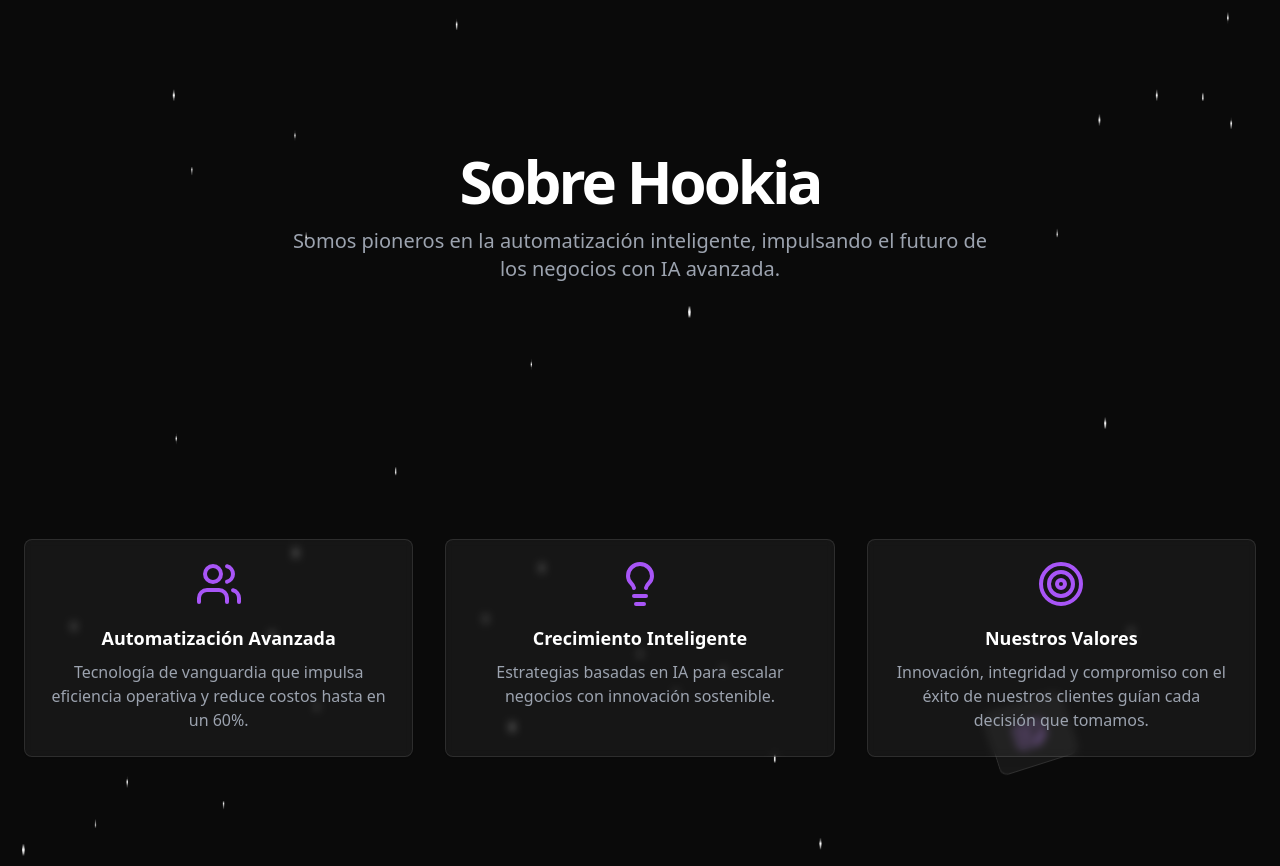
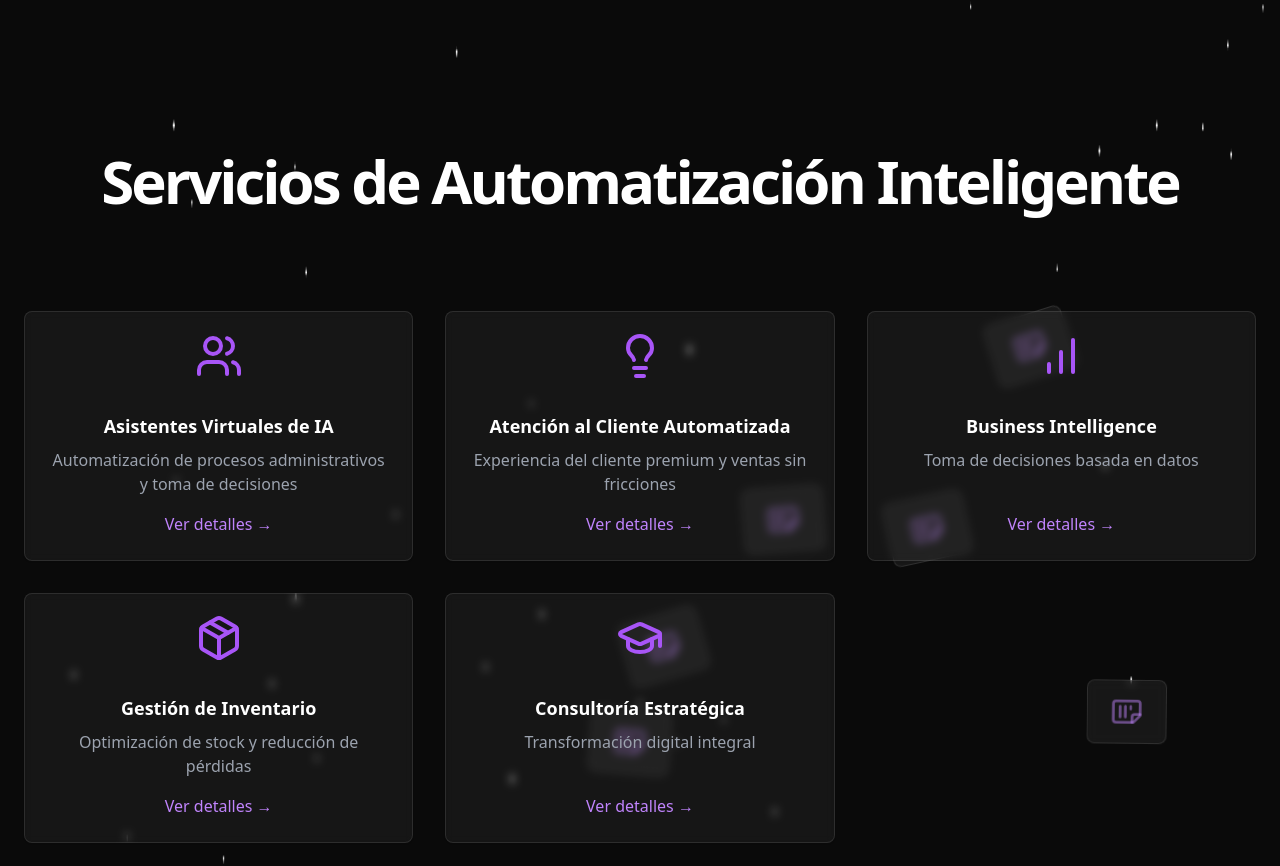
Before and after one commit to CedeJostin/Hookia, a Next.js app in the folder qtrustai/: page / in a window 1280 px wide. Shown: the part 766-1632 px from the top of the page. Built offline with nearby package versions, Linux system fonts and the light colour scheme.

Commit message:
Agregar componente Modal: implementar un modal reutilizable con diseño y funcionalidad básica.

```diff
--- a/qtrustai/app/page.js
+++ b/qtrustai/app/page.js
@@ -1,52 +1,90 @@
-import Hero from "@/components/hero"
-import Navbar from "@/components/navbar"
-import { SparklesCore } from "@/components/sparkles"
-import { FloatingPaper } from "@/components/floating-paper"
-import ChatComponent from "@/components/ui/chat"
-import { Card, CardContent } from "@/components/ui/card"
-import { Users, Lightbulb, Target } from "lucide-react"
-import Link from "next/link"
-import { Button } from "@/components/ui/button"
-import { Metadata } from "next"
-import Head from "next/head"
+"use client";
+import Hero from "@/components/hero";
+import Navbar from "@/components/navbar";
+import { SparklesCore } from "@/components/sparkles";
+import { FloatingPaper } from "@/components/floating-paper";
+import ChatComponent from "@/components/ui/chat";
+import { Card, CardContent } from "@/components/ui/card";
+import { Users, Lightbulb, BarChart, Package, GraduationCap } from "lucide-react";
+import { useState } from 'react';
+import Head from "next/head";
 
-export const metadata = {
-  metadataBase: new URL('https://hookia.com'),
-  title: "Hookia | Automatización Inteligente con IA para Negocios",
-  description: "Impulsa tu empresa con soluciones de IA avanzada. Automatización de procesos, análisis predictivo y toma de decisiones inteligentes para transformar tu negocio.",
-  keywords: ["automatización inteligente", "IA para negocios", "soluciones de IA", "transformación digital"],
-  openGraph: {
-    type: 'website',
-    locale: 'es_ES',
-    alternateLocale: ['es_CR'],
-    url: 'https://hookia.com',
-    siteName: 'Hookia',
-    images: [{
-      url: "/og-image.jpg",
-      width: 1200,
-      height: 630,
-      alt: 'Hookia - Automatización Inteligente con IA'
-    }]
-  },
-  robots: {
-    index: true,
-    follow: true,
-    googleBot: {
-      index: true,
-      follow: true,
-      'max-image-preview': 'large',
-    },
-  },
-  alternates: {
-    canonical: 'https://hookia.com',
-    languages: {
-      'es-ES': 'https://hookia.com',
-      'es-CR': 'https://cr.hookia.com'
-    }
-  }
-}
+
 
 export default function Home() {
+  const [selectedFeature, setSelectedFeature] = useState(null);
+  const [isModalOpen, setIsModalOpen] = useState(false);
+
+  const features = [
+    {
+      icon: <Users className="h-12 w-12 mb-4 text-purple-500 mt-5" />,
+      title: "Asistentes Virtuales de IA",
+      shortDescription: "Automatización de procesos administrativos y toma de decisiones",
+      fullDescription: `Algoritmos avanzados de IA (Toma de decisiones basada en árboles de decisión y machine learning).
+
+Secretaría Autónoma 24/7:
+- Automatización de agendas (agendar, reprogramar o cancelar citas en segundos)
+- Envío inteligente de recordatorios multicanales (email, SMS, WhatsApp)
+- Alertas proactivas para evitar conflictos o sobrecupos
+
+Beneficio clave: Libera hasta 15 horas semanales en gestión operativa.`
+    },
+    {
+      icon: <Lightbulb className="h-12 w-12 mb-4 text-purple-500 mt-5" />,
+      title: "Atención al Cliente Automatizada",
+      shortDescription: "Experiencia del cliente premium y ventas sin fricciones",
+      fullDescription: `Gestión de Clientes en Tiempo Real:
+- Reservas autogestionables por el cliente (web, app, redes sociales)
+- Confirmaciones automáticas con recordatorios escalonados (24h y 1h antes)
+- Integración con calendarios digitales (Google Calendar, Outlook)
+
+Ventas y Facturación Inteligente:
+- Chatbots conversacionales para resolver dudas y recomendar productos
+- Procesamiento de pedidos con notificación instantánea al equipo
+- Facturación electrónica integrada (SAT-compatible y con sistemas como SAP)
+
+Beneficio clave: Aumenta las ventas recurrentes un 30% con seguimiento automatizado.`
+    },
+    {
+      icon: <BarChart className="h-12 w-12 mb-4 text-purple-500 mt-5" />,
+      title: "Business Intelligence",
+      shortDescription: "Toma de decisiones basada en datos",
+      fullDescription: `Análisis Predictivo y Táctico:
+- Monitoreo de tendencias de compra y comportamiento de clientes
+- Identificación de oportunidades de crecimiento y riesgos operativos
+
+Reportes Ejecutivos Automatizados:
+- Dashboards personalizados con KPIs clave (ventas, inventario, ROI)
+- Alertas en tiempo real sobre anomalías o desviaciones
+
+Beneficio clave: Reduce un 40% las decisiones improvisadas con insights accionables.`
+    },
+    {
+      icon: <Package className="h-12 w-12 mb-4 text-purple-500 mt-5" />,
+      title: "Gestión de Inventario",
+      shortDescription: "Optimización de stock y reducción de pérdidas",
+      fullDescription: `Control Inteligente de Stock:
+- Actualización automática de inventario (suma/resta con cada venta o compra)
+- Alertas predictivas para reposición y prevención de sobrestock
+- Integración con sistemas POS, ERP y e-commerce
+
+Beneficio clave: Minimiza un 90% los errores de inventario y evita ventas perdidas.`
+    },
+    {
+      icon: <GraduationCap className="h-12 w-12 mb-4 text-purple-500 mt-5" />,
+      title: "Consultoría Estratégica",
+      shortDescription: "Transformación digital integral",
+      fullDescription: `Auditoría de Eficiencia Operativa:
+- Diagnóstico de cuellos de botella y pérdidas financieras ocultas
+- Plan personalizado para automatizar el 70% de tareas repetitivas
+
+Capacitación Especializada:
+- Entrenamiento en herramientas de IA para equipos comerciales y administrativos
+
+Beneficio clave: Mejora hasta un 50% la productividad en 3 meses.`
+    }
+  ];
+
   const structuredData = {
     "@context": "https://schema.org",
     "@type": "Organization",
@@ -82,7 +120,6 @@ export default function Home() {
       </Head>
 
       <main className="min-h-screen bg-black/[0.96] antialiased bg-grid-white/[0.02] relative overflow-hidden text-white">
-      {/* Ambient background with moving particles */}
         <div className="h-full w-full absolute inset-0 z-0">
           <SparklesCore
             id="tsparticlesfullpage"
@@ -100,55 +137,74 @@ export default function Home() {
           <Navbar />
           <Hero />
 
-        {/* About Section con Schema Markup */}
-        <section
-          className="w-full py-12 md:py-24 lg:py-32"
-          itemScope
-          itemType="https://schema.org/Organization"
-        >
-          <div className="container mx-auto px-4 md:px-6">
-            <div className="flex flex-col items-center space-y-4 text-center">
-              <h2
-                className="text-3xl font-bold tracking-tighter sm:text-4xl md:text-5xl lg:text-6xl/none"
-                itemProp="name"
-              >
-                Sobre Hookia
+          <section className="w-full py-12 md:py-24 lg:py-32 relative overflow-hidden flex flex-col items-center">
+            <FloatingPaper count={6} />
+            <h2 className="text-3xl font-bold tracking-tighter sm:text-4xl md:text-5xl lg:text-6xl/none mb-20">
+              Servicios de Automatización Inteligente
             </h2>
-              <p
-                className="mx-auto max-w-[700px] text-gray-400 md:text-xl"
-                itemProp="description"
-              >
-                Somos pioneros en la automatización inteligente, impulsando el futuro de los negocios con IA avanzada.
-              </p>
+
+            <div className="container mx-auto px-4 md:px-6 relative z-10 mt-5">
+              <div className="grid grid-cols-1 md:grid-cols-2 lg:grid-cols-3 gap-8">
+                {features.map((feature, index) => (
+                  <FeatureCard
+                    key={index}
+                    icon={feature.icon}
+                    title={feature.title}
+                    description={feature.shortDescription}
+                    onClick={() => {
+                      setSelectedFeature(feature);
+                      setIsModalOpen(true);
+                    }}
+                  />
+                ))}
               </div>
             </div>
           </section>
 
-        {/* Features Section con Microdatos */}
-        <section className="w-full py-12 md:py-24 lg:py-32 relative overflow-hidden">
-          <FloatingPaper count={6} />
-          <div className="container mx-auto px-4 md:px-6 relative z-10">
-            <div className="grid grid-cols-1 md:grid-cols-2 lg:grid-cols-3 gap-8">
-              <FeatureCard
-                icon={<Users className="h-12 w-12 mb-4 text-purple-500 mt-5" />}
-                title="Automatización Avanzada"
-                description="Tecnología de vanguardia que impulsa eficiencia operativa y reduce costos hasta en un 60%."
-              />
-              <FeatureCard
-                icon={<Lightbulb className="h-12 w-12 mb-4 text-purple-500 mt-5" />}
-                title="Crecimiento Inteligente"
-                description="Estrategias basadas en IA para escalar negocios con innovación sostenible."
-              />
-              <FeatureCard
-                icon={<Target className="h-12 w-12 mb-4 text-purple-500 mt-5" />}
-                title="Nuestros Valores"
-                description="Innovación, integridad y compromiso con el éxito de nuestros clientes guían cada decisión que tomamos."
-              />
+          {isModalOpen && (
+            <div
+              className="fixed inset-0 bg-black/50 backdrop-blur-sm flex items-center justify-center p-4 z-50"
+              onClick={() => setIsModalOpen(false)}
+            >
+              <div
+                className="bg-white/5 rounded-lg p-6 max-w-2xl w-full border border-white/10 backdrop-blur-lg"
+                onClick={(e) => e.stopPropagation()}
+              >
+                <div className="flex justify-end mb-4">
+                  <button
+                    onClick={() => setIsModalOpen(false)}
+                    className="text-gray-400 hover:text-white transition-colors"
+                    aria-label="Cerrar modal"
+                  >
+                    ✕
+                  </button>
+                </div>
+                <div className="flex flex-col items-center text-left">
+                  <div className="mb-4">{selectedFeature?.icon}</div>
+                  <h3 className="text-2xl font-bold mb-4 text-center">{selectedFeature?.title}</h3>
+                  <div className="text-gray-300 whitespace-pre-line space-y-4">
+                    {selectedFeature?.fullDescription.split('\n\n').map((section, index) => (
+                      <div key={index} className="mb-4">
+                        {section.split('\n').map((line, lineIndex) => (
+                          <p
+                            key={lineIndex}
+                            className={
+                              line.startsWith('-') ? 'ml-4' :
+                              line.includes('Beneficio clave') ? 'mt-4 text-purple-300 font-semibold' :
+                              'mb-2'
+                            }
+                          >
+                            {line.replace('- ', '• ')}
+                          </p>
+                        ))}
+                      </div>
+                    ))}
                   </div>
                 </div>
-        </section>
+              </div>
+            </div>
+          )}
 
-        {/* Chat Section con Accesibilidad */}
           <section className="w-full py-12 md:py-24 lg:py-32 relative overflow-hidden">
             <FloatingPaper count={4} />
             <div className="container mx-auto px-4 md:px-6 relative z-10">
@@ -165,49 +221,33 @@ export default function Home() {
             </div>
           </section>
 
-        {/* Footer con Enlaces Mejorados */}
           <footer className="flex flex-col gap-2 sm:flex-row py-6 w-full shrink-0 items-center px-4 md:px-6 border-t border-gray-800">
             <p className="text-xs text-gray-400">© 2024 Hookia. Todos los derechos reservados.</p>
-
           </footer>
 
-        {/* Structured Data Script */}
           <script
             type="application/ld+json"
             dangerouslySetInnerHTML={{ __html: JSON.stringify(structuredData) }}
           />
         </div>
-      <script
-          type="application/ld+json"
-          dangerouslySetInnerHTML={{ __html: JSON.stringify(structuredData) }}
-        />
       </main>
     </>
   )
 }
 
-function FeatureCard({ icon, title, description }) {
+function FeatureCard({ icon, title, description, onClick }) {
   return (
     <Card
-      className="bg-white/5 backdrop-blur-sm border-white/10"
-      itemScope
-      itemProp="makesOffer"
-      itemType="https://schema.org/Service"
+      className="bg-white/5 backdrop-blur-sm border-white/10 hover:bg-white/10 transition-colors cursor-pointer h-full"
+      onClick={onClick}
     >
-      <CardContent className="flex flex-col items-center p-6">
-        <div itemProp="image">{icon}</div>
-        <h3
-          className="text-lg font-bold mb-2 text-white"
-          itemProp="name"
-        >
-          {title}
-        </h3>
-        <p
-          className="text-center text-gray-400"
-          itemProp="description"
-        >
-          {description}
-        </p>
+      <CardContent className="flex flex-col items-center p-6 h-full">
+        <div className="mb-4">{icon}</div>
+        <h3 className="text-lg font-bold mb-2 text-white text-center">{title}</h3>
+        <p className="text-center text-gray-400 flex-grow">{description}</p>
+        <button className="text-purple-400 hover:text-purple-300 mt-4">
+          Ver detalles →
+        </button>
       </CardContent>
     </Card>
   )
```
Also changed, not shown: qtrustai/components/modal.js (added, +18 -0 lines). Lines whose indentation alone changed are shown as unchanged.
